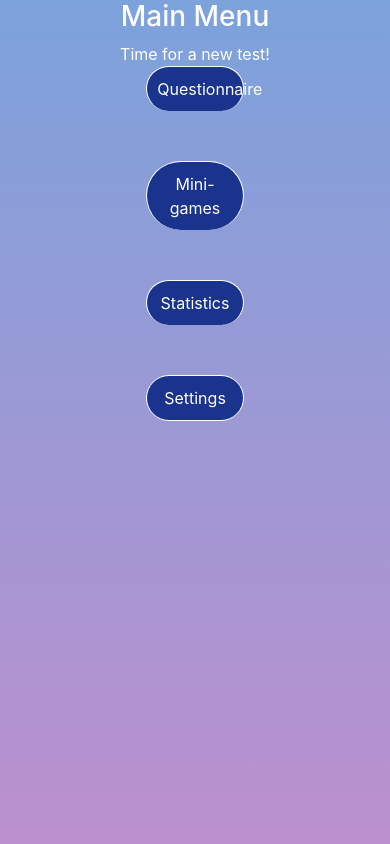
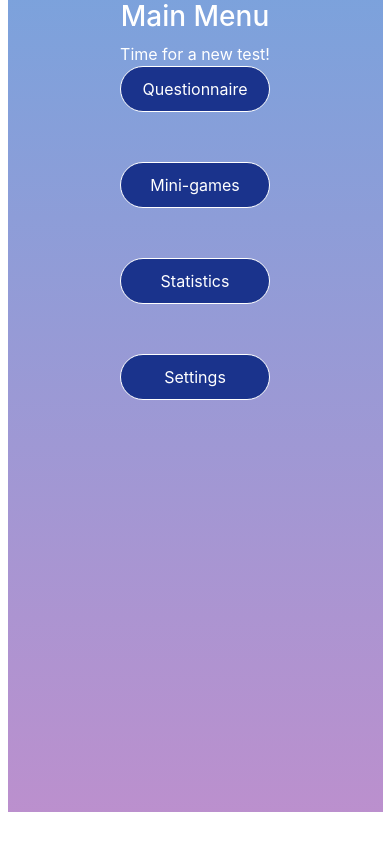
Before and after one commit to Homamjabir/the-sleep-app, a React (Create React App) app: page /menu in a window 390 px wide. Built offline with nearby package versions, Linux system fonts and the light colour scheme.

Commit message:
phone dimensions

```diff
--- a/src/App.css
+++ b/src/App.css
@@ -1,21 +1,15 @@
 .App {
   text-align: center;
   color: white;
+  margin:0 auto;
 
-  padding: 0;
-  margin: 0;
-
-  top: 0;
-  left: 0;
-
-  width: 100%;
-  height: 100%;
+  width: 375px;
+  height: 812px;
   background: linear-gradient(
     180deg,
     rgba(54, 112, 201, 0.65) 0%,
     rgba(151, 84, 179, 0.65) 100%
   );
-  position: fixed;
 }
 
 .App-logo {
--- a/src/components/css/menu.css
+++ b/src/components/css/menu.css
@@ -11,7 +11,7 @@
     color: white; /* White text */
     border-radius: 50px;
     cursor: pointer; /* Pointer/hand icon */
-    width: 25%; /* Set a width if needed */
+    width: 150px; /* Set a width if needed */
     display: block; /* Make the buttons appear below each other */
 
   }
--- a/src/components/css/questionnaire.css
+++ b/src/components/css/questionnaire.css
@@ -1,6 +1,8 @@
 .questionnaireContainer {
-    position: relative;
 
+    margin: 0;
+    padding: 0;
+    height: 100%;
 }
 
 .questionnaireContainer h1 {
--- a/src/components/menu.js
+++ b/src/components/menu.js
@@ -1,4 +1,6 @@
 import React, { useEffect, useState } from "react";
+
+import { Link } from "react-router-dom";
 import { Route } from "react-router-dom";
 import "./css/menu.css";
 
@@ -24,7 +26,7 @@ const Menu = () => {
         {index !== 2 ? ":" : ""}
       </span>
     );
-  });
+     } );
 
   return (
     <div className="menuContainer">
@@ -37,54 +39,21 @@ const Menu = () => {
         )}
       </div>
       <div className="menuButtons">
-        <Route
-          render={({ history }) => (
-            <button
-              type="button"
-              onClick={() => {
-                history.push("/questionnaire");
-              }}
-            >
-              Questionnaire
-            </button>
-          )}
-        />
-        <Route
-          render={({ history }) => (
-            <button
-              type="button"
-              onClick={() => {
-                history.push("/mini-games");
-              }}
-            >
-              Mini-games
-            </button>
-          )}
-        />
-        <Route
-          render={({ history }) => (
-            <button
-              type="button"
-              onClick={() => {
-                history.push("/statistics");
-              }}
-            >
-              Statistics
-            </button>
-          )}
-        />
-        <Route
-          render={({ history }) => (
-            <button
-              type="button"
-              onClick={() => {
-                history.push("/settings");
-              }}
-            >
-              Settings
-            </button>
-          )}
-        />
+        <Link to='/questionnaire'>
+            <button type="button" >Questionnaire</button>
+          </Link>
+
+          <Link to='/mini-games'>
+            <button type="button" >Mini-games</button>
+          </Link>
+
+          <Link to='/statistics'>
+            <button type="button" >Statistics</button>
+          </Link>
+
+          <Link to='/settings'>
+            <button type="button" >Settings</button>
+          </Link>
       </div>
     </div>
   );
```
